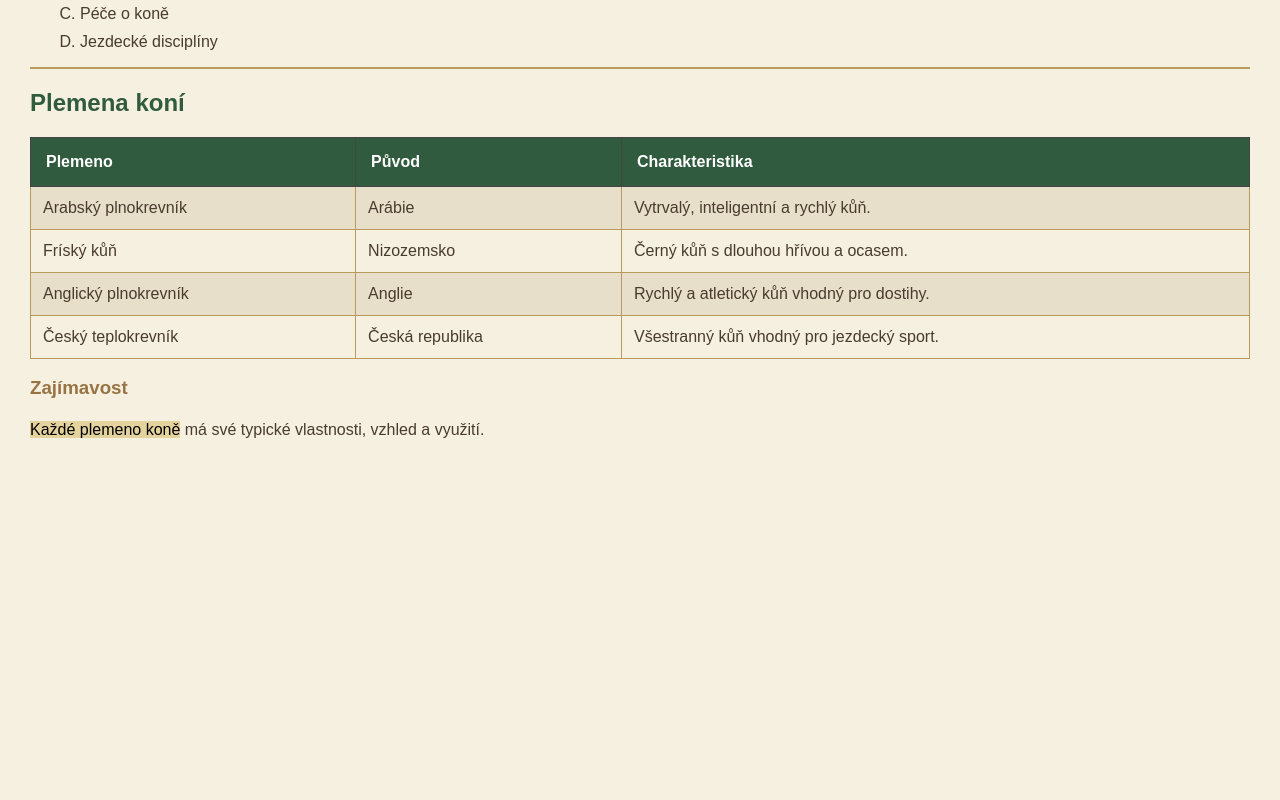
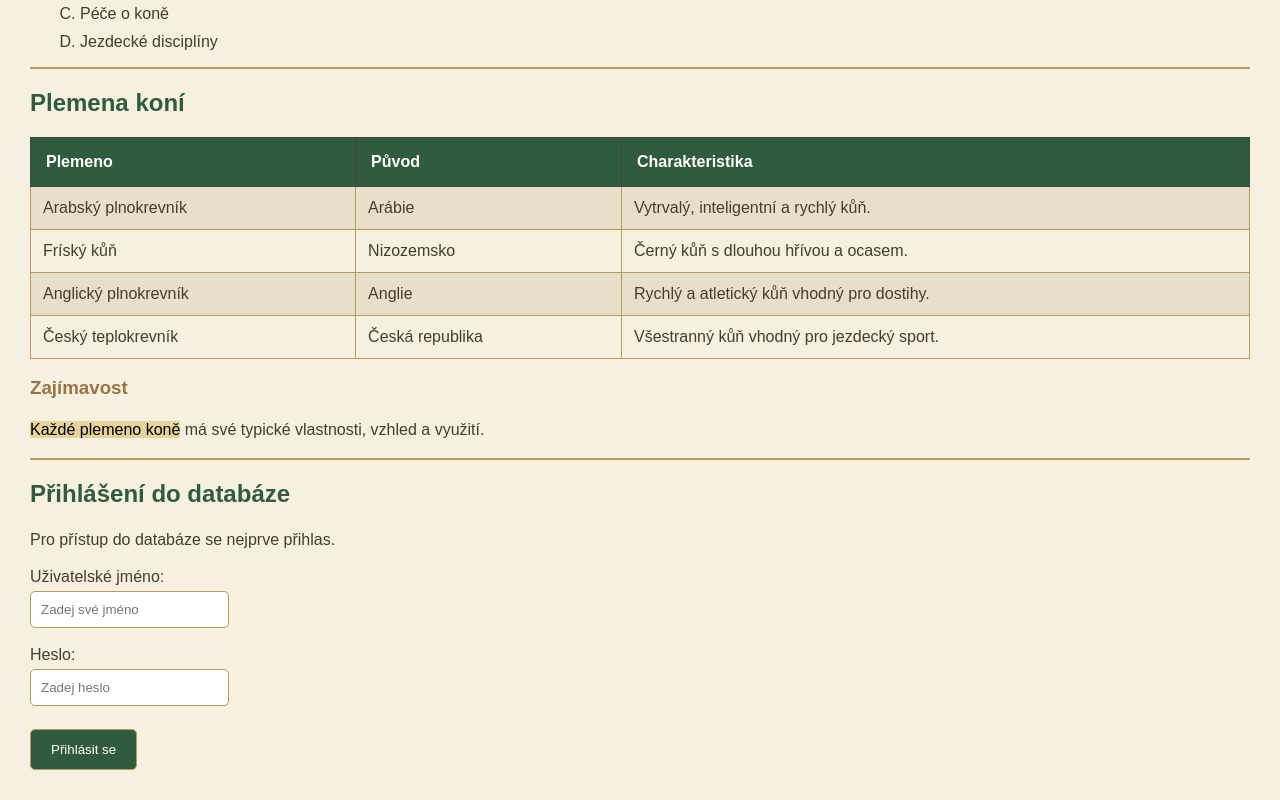
Before and after one commit to Nutys73/semestralniprace_AAP_3B, a plain HTML site: page index.html in a window 1280 px wide. Shown: the part 563-1363 px from the top of the page. Before the commit the page ends 1035 px from the top, so only its background shows below. Drawn offline with Linux system fonts and the light colour scheme.

Commit message:
Implement login form in index.html
Added a login form with username and password fields.

```diff
--- a/index.html
+++ b/index.html
@@ -75,6 +75,23 @@ td {
 tr:nth-child(even) {
     background-color: #e8dfca;
 }
+input {
+    padding: 10px;
+    margin-top: 5px;
+    border: 1px solid #b99a5c;
+    border-radius: 5px;
+}
+
+input[type="submit"] {
+    background-color: #315b3e;
+    color: white;
+    cursor: pointer;
+    padding: 12px 20px;
+}
+
+input[type="submit"]:hover {
+    background-color: #987344;
+}
     </style>
 </head>
 
@@ -147,6 +164,32 @@ tr:nth-child(even) {
         <mark>Každé plemeno koně</mark> má své typické
         vlastnosti, vzhled a využití.
     </p>
+ <hr>
 
+<h2>Přihlášení do databáze</h2>
+
+<p>Pro přístup do databáze se nejprve přihlas.</p>
+
+<form action="" method="post">
+
+    <label for="jmeno">Uživatelské jméno:</label>
+    <br>
+    <input type="text" id="jmeno" name="jmeno"
+    placeholder="Zadej své jméno" required>
+
+    <br><br>
+
+    <label for="heslo">Heslo:</label>
+    <br>
+    <input type="password" id="heslo" name="heslo"
+    placeholder="Zadej heslo" required>
+
+    <br><br>
+
+    <input type="submit" value="Přihlásit se">
+
+</form>
 </body>
 </html>
+</body>
+</html>
```
